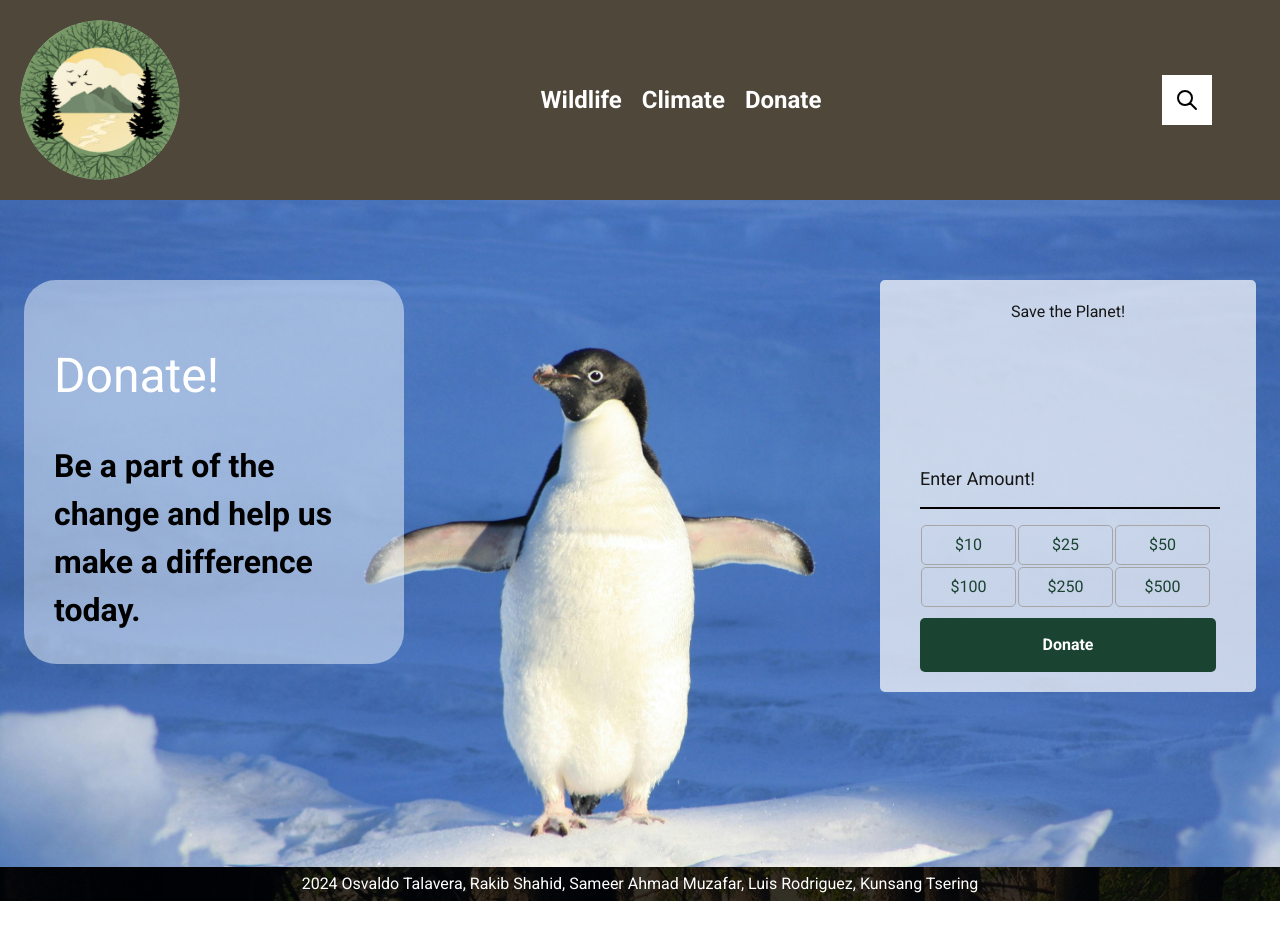
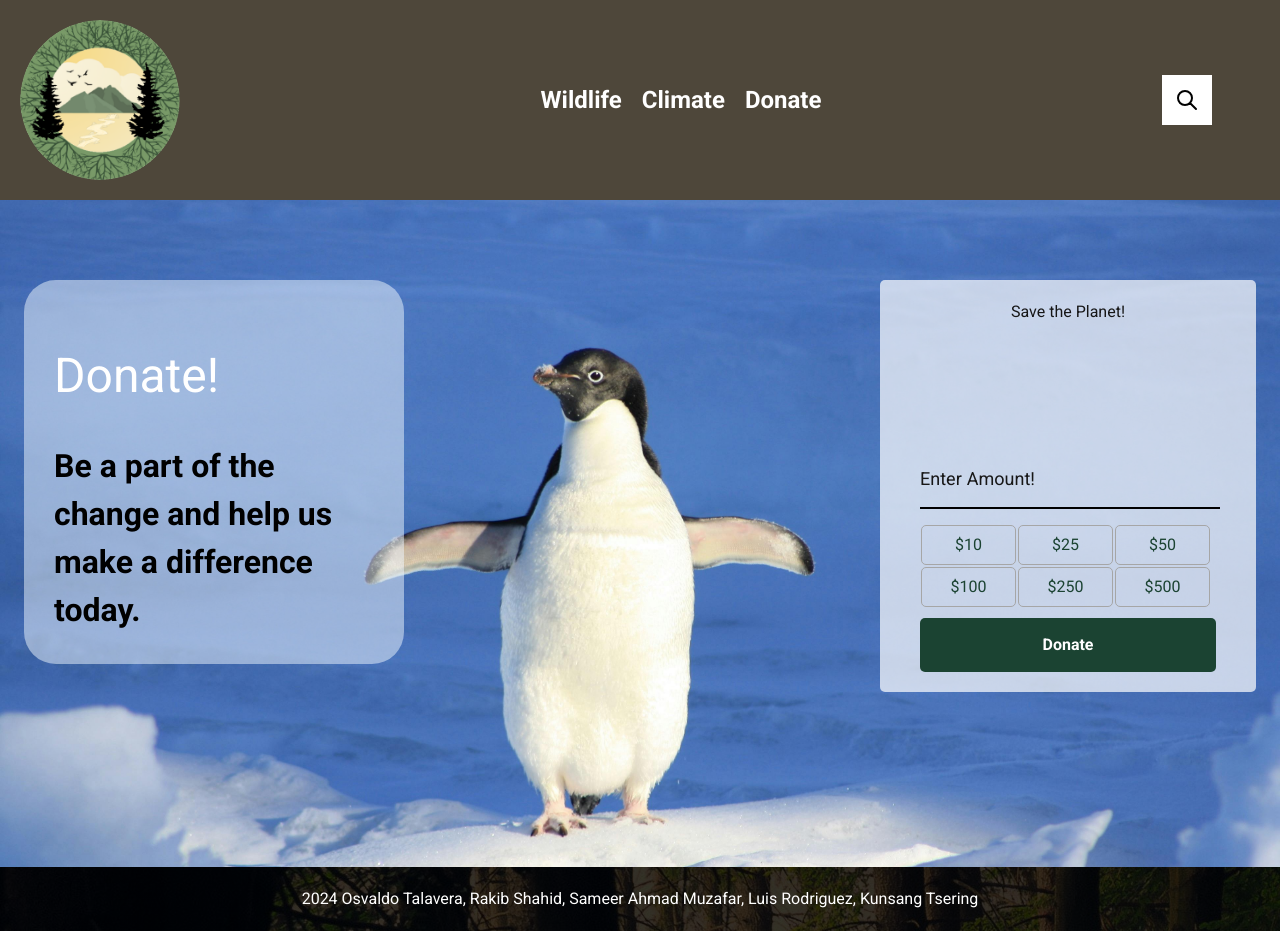
Before and after one commit to rakib-shahid/csci355-project1, a Next.js app: page /donate in a window 1280 px wide. Before the commit the page ends 901 px from the top, so only its background shows below. Built offline with nearby package versions, Linux system fonts and the light colour scheme.

Commit message:
new footer style

```diff
--- a/src/app/donate/donate_styles.css
+++ b/src/app/donate/donate_styles.css
@@ -162,14 +162,14 @@ form table {
   transform: translateY(-30px);
 }
 
-.footer {
+/* .footer {
   position: absolute;
   width: 100%;
   background-color: #1b4332;
   color: #fff;
   text-align: center;
   padding: 5px;
-}
+} */
 
 @media (max-width: 860px) {
   nav a {
```
